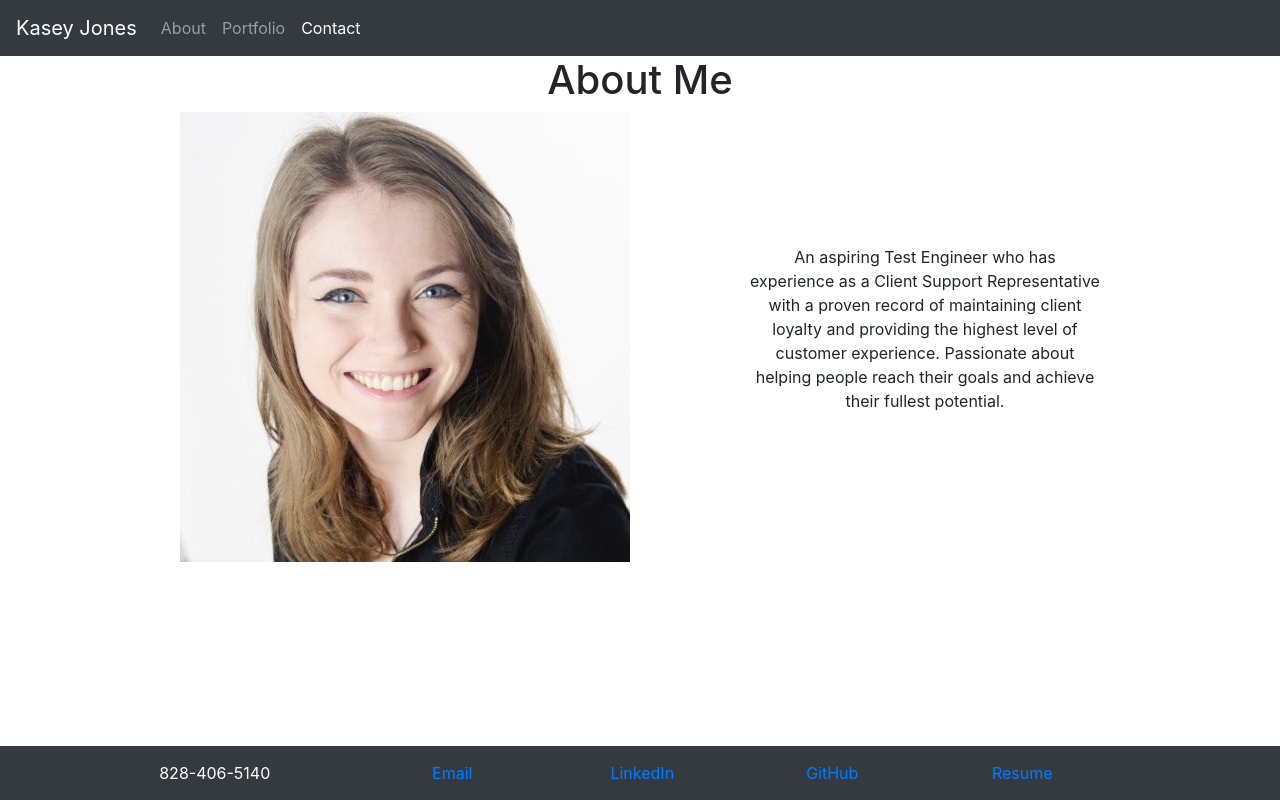
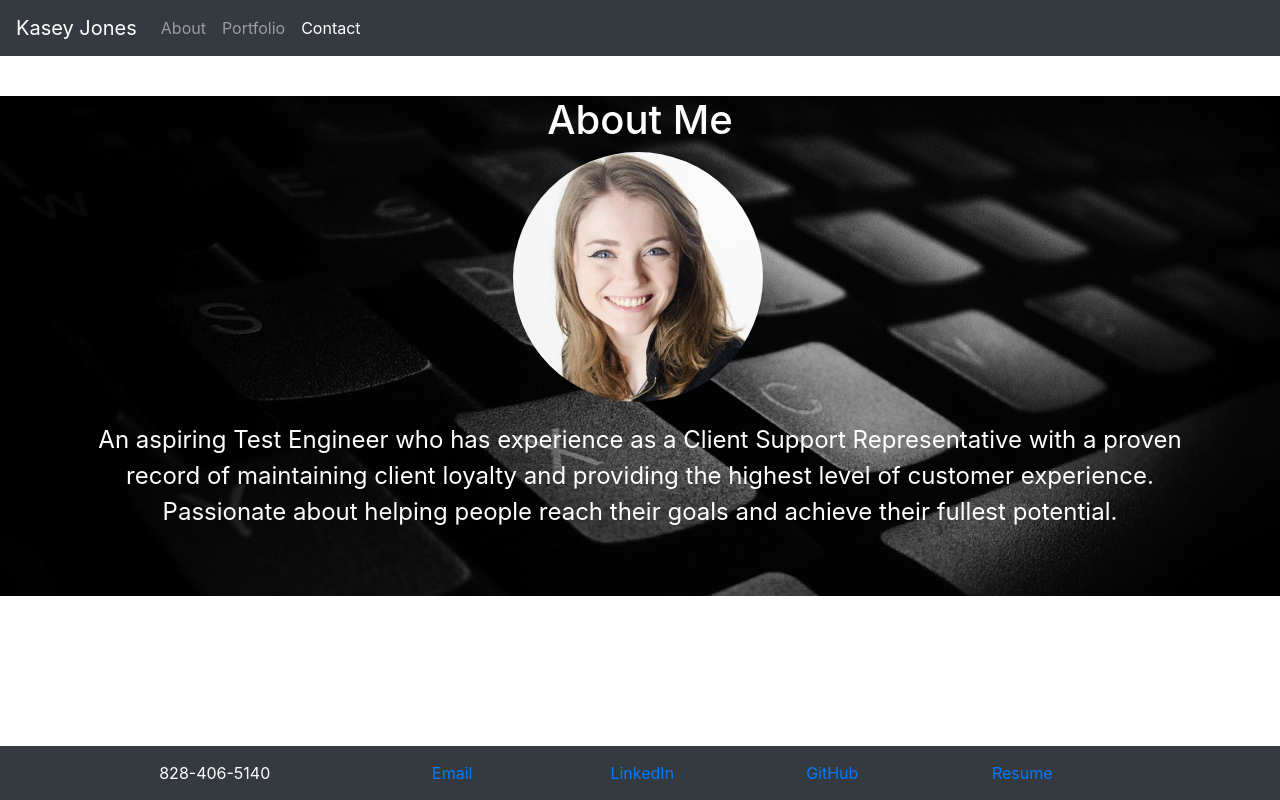
Before and after one commit to joneskm72/react-portfolio, a React (Create React App) app: page /contact-me in a window 1280 px wide. Built offline with nearby package versions, Linux system fonts and the light colour scheme.

Commit message:
Restyled about page and added background image

```diff
--- a/src/pages/About/index.js
+++ b/src/pages/About/index.js
@@ -1,23 +1,27 @@
 import React, { Component } from 'react';
 import Profile from '../../Assets/Images/picture.png';
+import Keyboard from '../../Assets/Images/keyboard.png';
 import 'bootstrap/dist/css/bootstrap.min.css';
 import Container from 'react-bootstrap/Container';
 import Row from 'react-bootstrap/Row';
 import Col from 'react-bootstrap/Col';
 import Image from 'react-bootstrap/Image';
+import './style.css';
 
 class About extends Component {
   render() {
     return (
-      <div>
-        <h1 style={{textAlign: 'center'}}>About Me</h1>
+      <div className='aboutBackground' style={{backgroundImage: `url(${Keyboard})`}}>
+        <h1 className='aboutHeader'>About Me</h1>
         <Container>
           <Row>
-            <Col xs={8} md={4} style={{ flexDirection: 'column', margin: 'auto', alignItems: 'left', justifyContent: 'left' }} >
-              <Image src={ Profile } />
+            <Col className='aboutCol1' xs={12} md={3}>
+              <Image className='profileImage' src={ Profile } />
             </Col>
-            <Col xs={8} md={4} style={{ flexDirection: 'column', margin: 'auto', alignItems: 'right', justifyContent: 'right' }} >
-              <p style={{ textAlign: 'center' }}>An aspiring Test Engineer who has experience as a Client Support Representative with a proven record of maintaining client loyalty and providing the highest level of customer experience. Passionate about helping people reach their goals and achieve their fullest potential.</p>
+          </Row>
+          <Row>
+            <Col className='aboutCol2' xs={12} md={12}>
+              <p className='colP'>An aspiring Test Engineer who has experience as a Client Support Representative with a proven record of maintaining client loyalty and providing the highest level of customer experience. Passionate about helping people reach their goals and achieve their fullest potential.</p>
             </Col>
           </Row>
         </Container>
--- /dev/null
+++ b/src/pages/About/style.css
@@ -0,0 +1,38 @@
+.aboutBackground {
+    background-repeat: no-repeat;
+    background-position: center;
+    background-size: cover;
+}
+
+.aboutHeader {
+    text-align: center;
+    color: white;
+    margin-top: 40px;
+}
+
+.aboutCol1 {
+    margin: auto;
+}
+
+.profileImage {
+    border-radius: 50%;
+    width: 250px;
+    height: 250px;
+}
+
+.aboutCol2 {
+    margin-left: auto;
+    margin-right: auto;
+    margin-top: 20px;
+    margin-bottom: 50px;
+}
+
+.colP {
+    text-align: center;
+    font-size: 1.5rem;
+    color: white;
+}
+
+div {
+    background-image: '../../Assets/Images/keyboard.png';
+}
--- a/src/pages/Contact/index.js
+++ b/src/pages/Contact/index.js
@@ -8,9 +8,10 @@ import './style.css'
 class Contact extends Component {
   render() {
     return (
+      <div className= 'container contactContainer'>
         <Form>
           <h1 className='formHeader'>Contact</h1>
-        <Form.Row className='formRow'>
+          <Form.Row className='row formRow'>
             <Form.Group className='formGroup col-lg-3 col-md-6 col-sm-12' as={Col} controlId="formGridFirst">
               <Form.Label>First Name</Form.Label>
               <Form.Control type="first" placeholder="First Name" />
@@ -29,7 +30,7 @@ class Contact extends Component {
             </Form.Group>
 
             <Form.Group className='formGroup col-lg-3 col-md-6 col-sm-12' controlId="formGridCompany">
-            <Form.Label>Company</Form.Label>
+              <Form.Label>Company Name</Form.Label>
               <Form.Control placeholder="Company" />
             </Form.Group>
           </Form.Row>
@@ -45,6 +46,7 @@ class Contact extends Component {
             Submit
           </Button>
         </Form>
+      </div>
     )
   }
 }
--- a/src/pages/Contact/style.css
+++ b/src/pages/Contact/style.css
@@ -4,19 +4,27 @@
 }
 
 .formGroup {
-    margin-left: auto !important;
-    margin-right: auto !important;
+    padding-top: 15px !important;
+    padding-bottom: 5px !important;
+    padding-left: 20px !important;
+    padding-right: 20px !important;
+    margin-bottom: 60px;
 }
 
 .formButton {
     border-radius: 25px !important;
-    margin-left: auto !important;
+    /* margin-left: auto !important;
     margin-right: auto !important;
-    text-align: center !important;
-    display: flex;
+    text-align: center !important; */
+    /* display: flex; */
+    float: left;
 }
 
 .formHeader {
  text-align: center;
  margin-top: 10px;
 }
+
+.contactContainer {
+    max-width: 1500px;
+  }
```
Also changed, not shown: src/Assets/Images/keyboard.png (added). Lines whose indentation alone changed are shown as unchanged.
